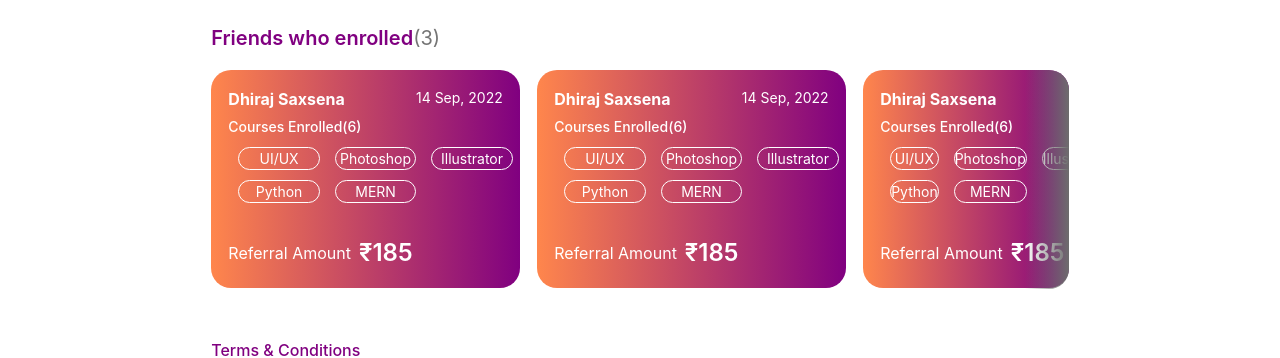
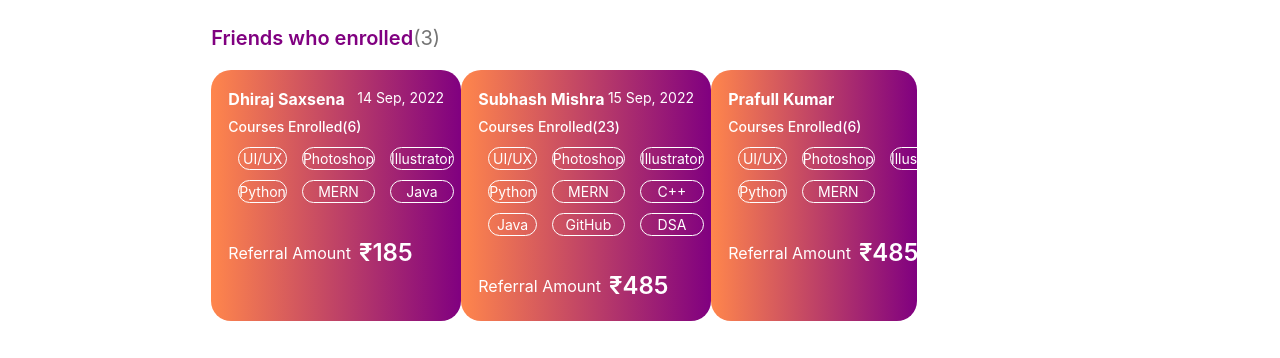
Before and after one commit to Aaryan-Dev/tutedude_assignment, a React (Create React App) app: page / in a window 1280 px wide. Shown: the part 310-668 px from the top of the page. Built offline with nearby package versions, Linux system fonts and the light colour scheme.

Commit message:
Update ReferralCode.jsx

```diff
--- a/src/miniComponents/ReferralCode.jsx
+++ b/src/miniComponents/ReferralCode.jsx
@@ -22,6 +22,7 @@ const ReferralCode = () => {
             <div>Illustrator</div>
             <div>Python</div>
             <div>MERN</div>
+            <div>Java</div>
           </div>
           <div>
             <pre className={css.amount}>Referral Amount</pre>
@@ -31,26 +32,30 @@ const ReferralCode = () => {
         </div>
         <div>
           <div>
-            <div className={css.name}>Dhiraj Saxsena</div>
-            <div className={css.date}>14 Sep, 2022</div>
+            <div className={css.name}>Subhash Mishra</div>
+            <div className={css.date}>15 Sep, 2022</div>
           </div>
-          <div className={css.detail}>Courses Enrolled(6)</div>
-          <div className={css.skills}>
+          <div className={css.detail}>Courses Enrolled(23)</div>
+          <div id={css.scroll} className={css.skills}>
             <div>UI/UX</div>
             <div>Photoshop</div>
             <div>Illustrator</div>
             <div>Python</div>
             <div>MERN</div>
+            <div>C++</div>
+            <div>Java</div>
+            <div>GitHub</div>
+            <div>DSA</div>
           </div>
           <div>
             <pre className={css.amount}>Referral Amount</pre>
-            <pre className={css.price}>&#8377;185</pre>
+            <pre className={css.price}>&#8377;485</pre>
           </div>
         </div>
 
         <div>
           <div>
-            <div className={css.name}>Dhiraj Saxsena</div>
+            <div className={css.name}>Prafull Kumar</div>
             <div id={css.hide_date} className={css.date}>
               14 Sep, 2022
             </div>
@@ -65,10 +70,10 @@ const ReferralCode = () => {
           </div>
           <div>
             <pre className={css.amount}>Referral Amount</pre>
-            <pre className={css.price}>&#8377;185</pre>
+            <pre className={css.price}>&#8377;485</pre>
           </div>
-          <div id={css.gradiant}></div>
         </div>
+        <div id={css.gradiant}></div>
       </div>
 
       <div id={css.terms}>Terms & Conditions</div>
```
